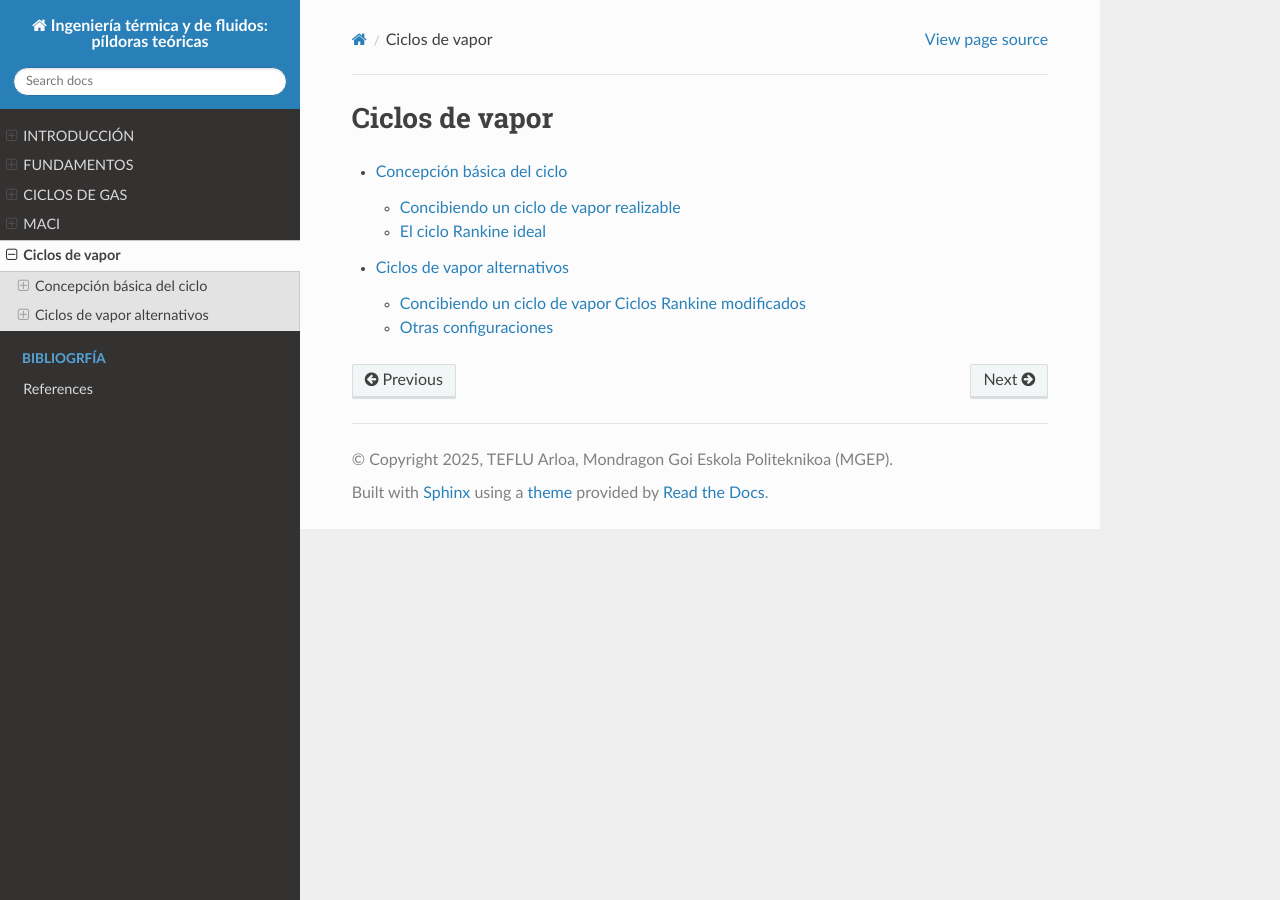
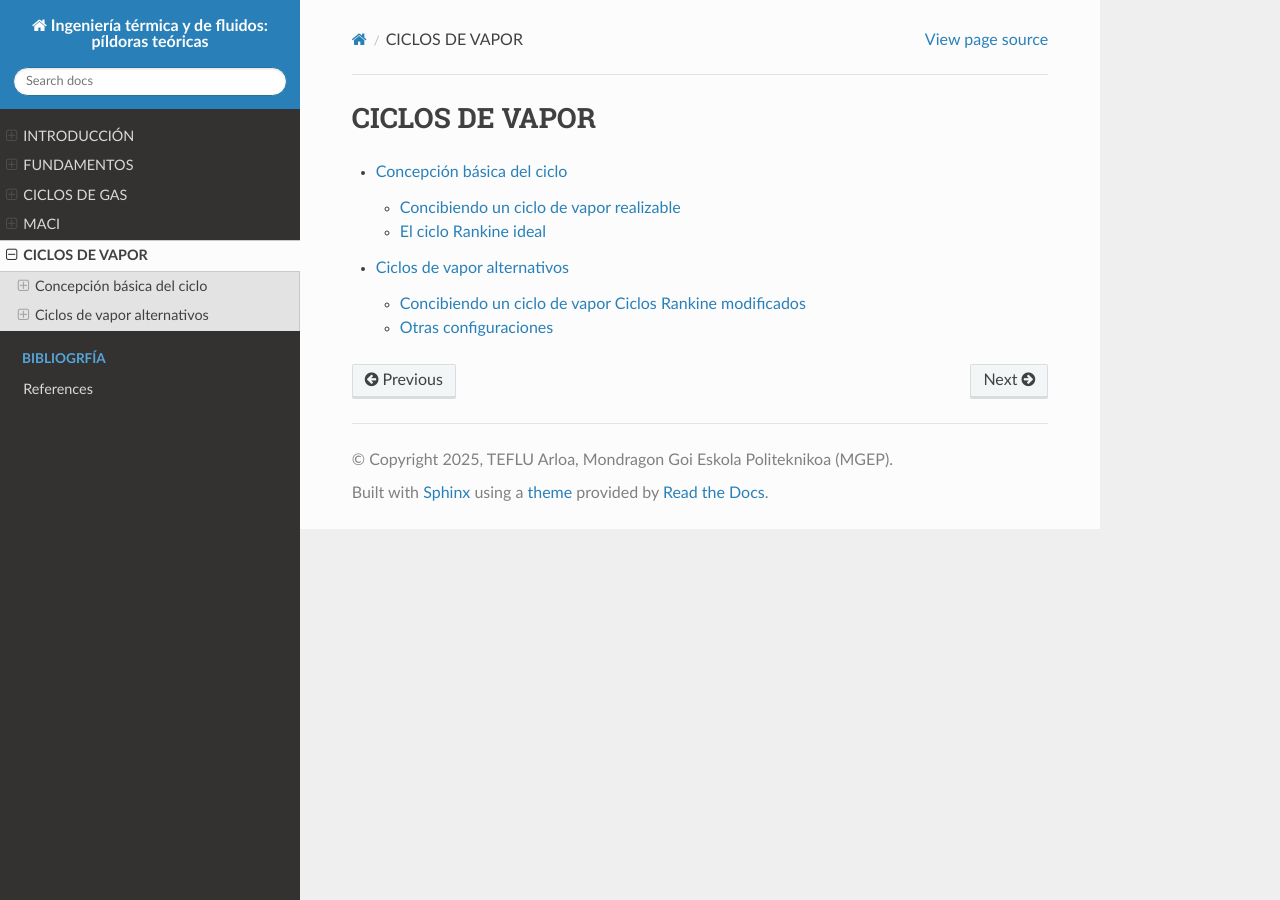
Before and after one commit to azarketa/ReadTheDocs-ESP, a Sphinx documentation site: the page built from source/indice_modulo4.rst, in a window 1280 px wide. Built offline with Sphinx 7.4.7 and the Read the Docs theme 3.1.0, drawn with Linux system fonts in a browser that asks for light colours; pages that are not in the unit, such as notebooks, are missing from menus.

Commit message:
Files updated

```diff
--- a/source/indice_modulo4.rst
+++ b/source/indice_modulo4.rst
@@ -1,4 +1,4 @@
-Ciclos de vapor
+CICLOS DE VAPOR
 ===============
 
 .. toctree::
```
